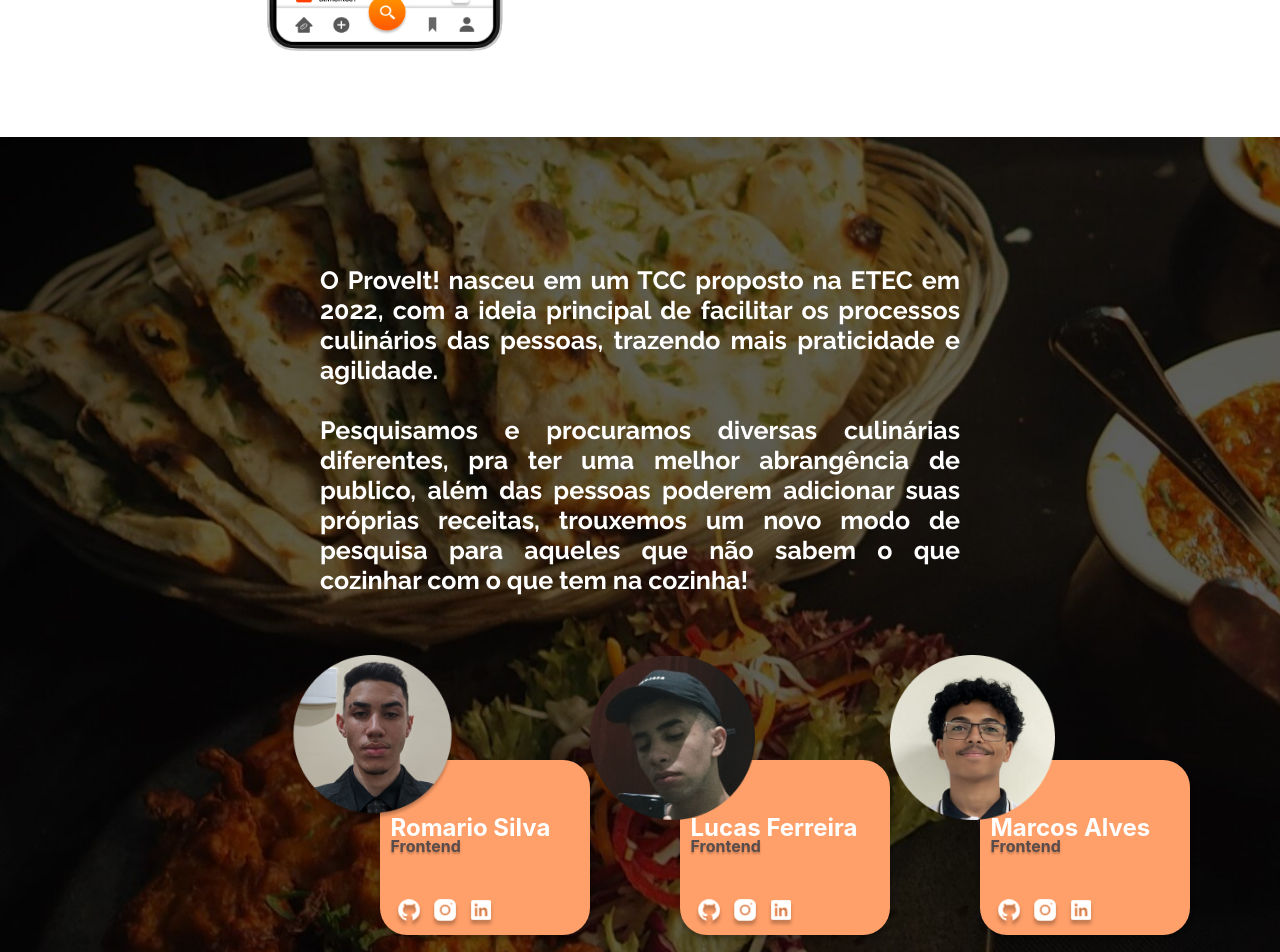
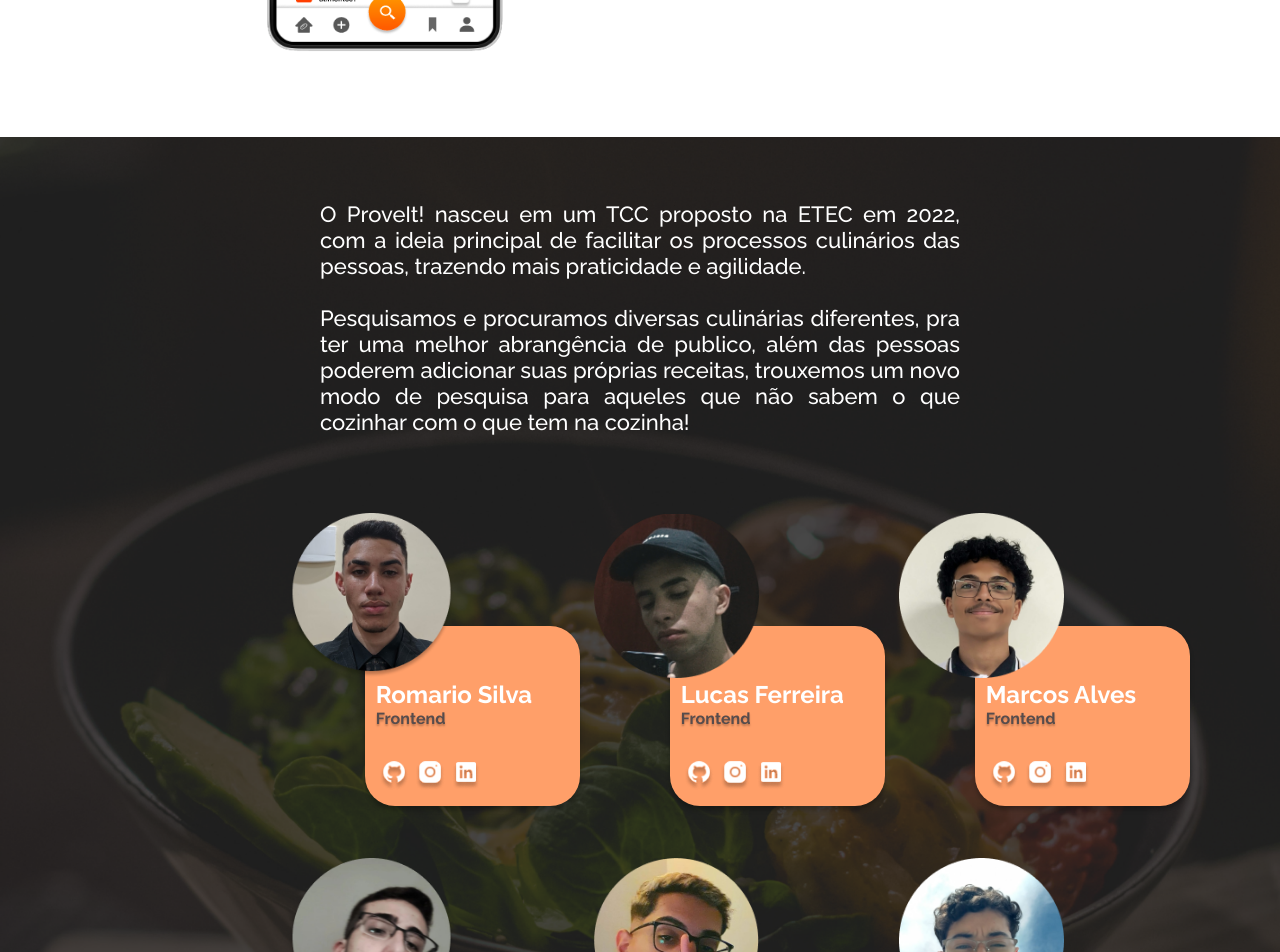
Before and after one commit to Taviin7/Proveit_Landing_Pages, a React (Create React App) app: page / in a window 1280 px wide. Shown: the part 4880-5832 px from the top of the page. Built offline with nearby package versions, Linux system fonts and the light colour scheme.

Commit message:
Atualizado pelo Lendário Cavaleiro da Noite

```diff
--- a/src/Components/CardIntegrantes/Card/Card.css
+++ b/src/Components/CardIntegrantes/Card/Card.css
@@ -1,37 +1,34 @@
 .cardIntegrantes {
-  width: 210px;
-  height: 175px;
-  left: 931.57px;
-  top: 8409px;
-  display: grid;
+  width: 215px;
+  height: 180px;
   background: #ff9f69;
   box-shadow: 0px 4px 4px rgba(0, 0, 0, 0.25);
-  border-radius: 27px;
+  border-radius: 30px;
   margin-right: 90px;
-  }
+  font-family: "raleway-bold";
+}
 
-.infoIntegrantes{
+.infoIntegrantes {
   padding-top: 25%;
   position: relative;
   margin-left: 5%;
 }
 
-.infoIntegrantes h4{
-  color: #574C4C;
+.infoIntegrantes h4 {
+  color: #574c4c;
   text-shadow: 0px 2px 2px rgba(0, 0, 0, 0.25);
-  margin-top: -3%;
 }
 
 .imgIntegrantes {
   display: flex;
-  top: 17.50%;
-  right: 30%;
+  top: 15%;
+  right: 25%;
   position: relative;
   width: 165px;
   height: 165px;
 }
 
-.infoIntegrantes img{
+.infoIntegrantes img {
   flex-direction: row;
-  margin-top: 20%;
+  margin-top: 15%;
 }
--- a/src/Components/CardIntegrantes/CardIntegrantes.css
+++ b/src/Components/CardIntegrantes/CardIntegrantes.css
@@ -1,31 +1,28 @@
 .section5 {
-  background-image: url("./Imgs/finalfundo.jpg");
+  background-image: url("./Imgs/fundo-boltneva.png");
   width: 100%;
-  height: 1200px;
+  height: 100%;
   background-repeat: no-repeat;
   background-size: cover;
+  z-index: 1;
 }
 
 .textofinal {
   color: #fff;
-  font-family: "raleway-bold";
-  font-size: 25px;
+  font-family: "raleway";
+  font-size: 22px;
   text-align: justify;
   align-items: center;
   padding-left: 25%;
   padding-right: 25%;
-  padding-top: 10%;
+  padding-top: 5%;
+  padding-bottom: 2%;
 }
 
-.integrantes_line1 {
+.boxIntegrantes {
+  display: grid;
+  grid-template-columns: auto auto auto;
   justify-content: end;
   color: #fff;
-  display: flex;
+ justify-content: end;
 }
-
-.integrantes_line2 {
-  justify-content: end;
-  color: #fff;
-  display: flex;
-  margin-top: -3%;
-}
--- a/src/Components/CardIntegrantes/CardIntegrantes.jsx
+++ b/src/Components/CardIntegrantes/CardIntegrantes.jsx
@@ -25,7 +25,7 @@ export default function CardIntegrantes() {
         próprias receitas, trouxemos um novo modo de pesquisa para aqueles que
         não sabem o que cozinhar com o que tem na cozinha!
       </div>
-      <div className="integrantes_line1">
+      <div className="boxIntegrantes">
         <Card
           integrante="Romario Silva"
           função="Frontend"
@@ -50,8 +50,7 @@ export default function CardIntegrantes() {
           instagram={instagram}
           linkedin={linkedin}
         />
-      </div>
-      <div className="integrantes_line2">
+
         <Card
           integrante="Renan Rodrigues"
           função="Backend"
--- a/src/Components/Footer/Footer.css
+++ b/src/Components/Footer/Footer.css
@@ -66,10 +66,10 @@ footer img {
   margin-left: 60%;
 }
 
-.copyright{
+.copyright {
   font-family: "raleway";
   font-size: 15px;
-  color: #fff ;
+  color: #fff;
   text-align: center;
   text-shadow: 5px 5px 5px rgba(0, 0, 0, 0.19);
   margin-bottom: 5%;
--- a/src/Components/Funcionalidades/Funcionalidades.css
+++ b/src/Components/Funcionalidades/Funcionalidades.css
@@ -10,6 +10,8 @@
   background-repeat: no-repeat;
   background-size: cover;
 }
+
+
 
 .title {
   display: flex;
--- a/src/Components/Home/Home.jsx
+++ b/src/Components/Home/Home.jsx
@@ -6,7 +6,7 @@ import GooglePlay from "./Imgs/getInGooglePlay.jpg";
 
 export default function Home() {
   return (
-    <section className="section1">
+    <section className="section1" id="Home">
       <div className="fundo">
         <header>
           <img className="logo" src={Logo} />
```
Also changed, not shown: src/Components/CardIntegrantes/Imgs/fundo-boltneva.png (added).
